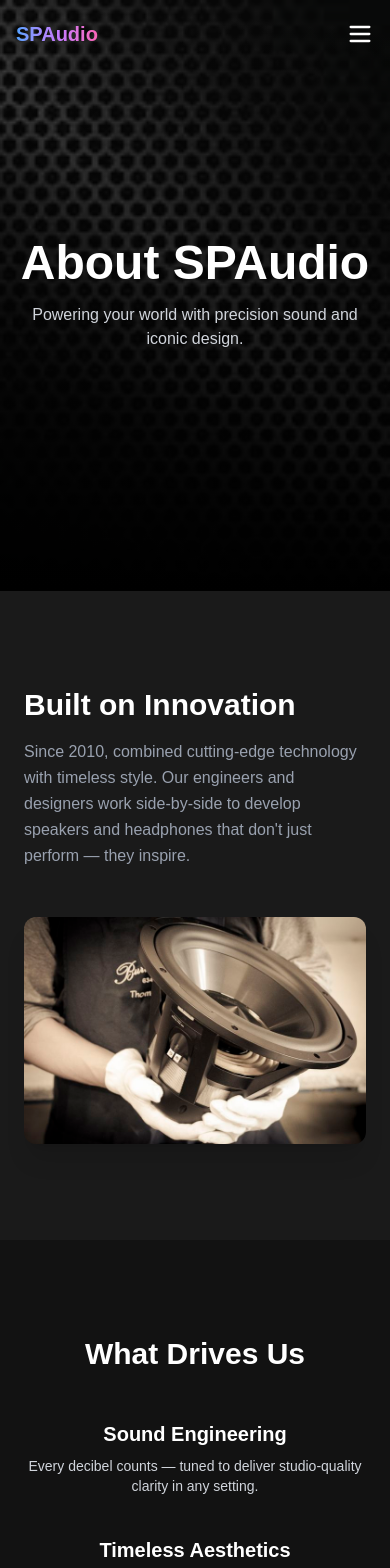
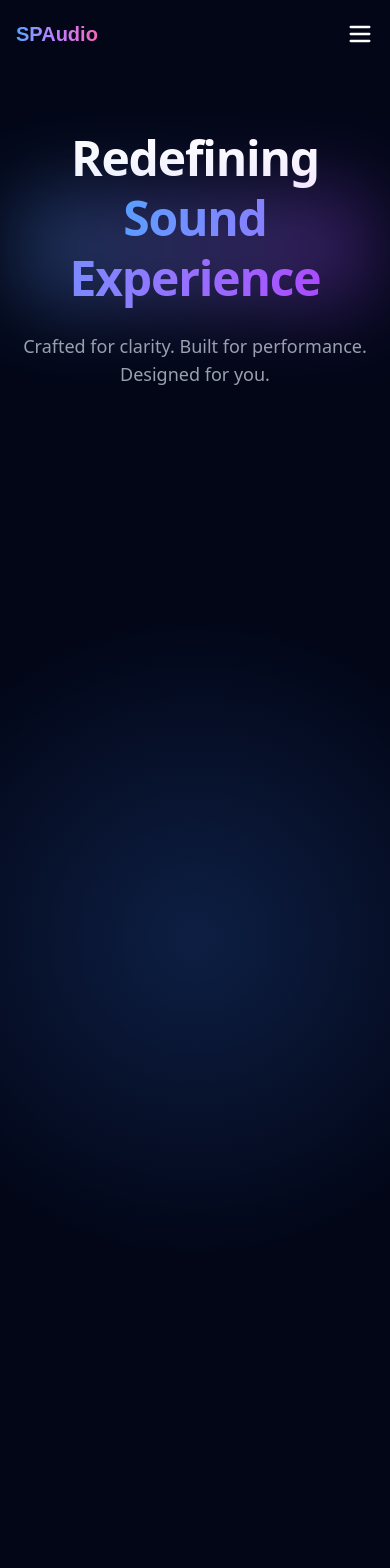
Before and after one commit to kuldipkoladiya/spAudio, a Next.js app: page /about in a window 390 px wide. Shown: the top 1568 px of the page. Built offline with nearby package versions, Linux system fonts and the light colour scheme.

Commit message:
add about page

```diff
--- a/package.json
+++ b/package.json
@@ -9,6 +9,7 @@
     "lint": "next lint"
   },
   "dependencies": {
+    "@next/font": "^14.2.15",
     "@react-three/drei": "^10.7.7",
     "@react-three/fiber": "^9.5.0",
     "@studio-freight/lenis": "^1.0.42",
--- a/src/app/about/page.tsx
+++ b/src/app/about/page.tsx
@@ -1,95 +1,257 @@
 "use client";
 
-import { useEffect } from "react";
-import AOS from "aos";
-import "aos/dist/aos.css";
-import Image from "next/image";
+import { useEffect, useRef } from "react";
+import Header from "@/components/Header";
+import gsap from "gsap";
+import ScrollTrigger from "gsap/ScrollTrigger";
 
+gsap.registerPlugin(ScrollTrigger);
+
+/* ================= PAGE ================= */
 export default function About() {
+    return (
+        <div className="bg-[#020617] text-white font-sans">
+
+
+            <HeroSection />
+            <AboutStory />   {/* GSAP */}
+            <ImageSplit />
+            <Features />
+            <CTA />
+
+        </div>
+    );
+}
+
+/* ================= HERO ================= */
+function HeroSection() {
+    const titleRef = useRef<HTMLHeadingElement>(null!);
+    const subtitleRef = useRef<HTMLParagraphElement>(null!);
+
     useEffect(() => {
-        AOS.init({ duration: 1000, once: true });
+        const tl = gsap.timeline();
+
+        tl.fromTo(
+            titleRef.current,
+            { opacity: 0, y: 60 },
+            { opacity: 1, y: 0, duration: 1.2, ease: "power3.out" }
+        );
+
+        tl.fromTo(
+            subtitleRef.current,
+            { opacity: 0, y: 30 },
+            { opacity: 1, y: 0, duration: 1, ease: "power2.out" },
+            "-=0.6"
+        );
     }, []);
 
     return (
-        <div className="bg-[#0c0c0c] text-white font-geist-sans">
-            {/* Dark Banner Section */}
-            <section className="relative h-[70vh] flex items-center justify-center overflow-hidden">
-                <Image
-                    src="/images/about-1.jpeg"
-                    alt="About Banner"
-                    fill
-                    className="object-cover opacity-40"
-                    style={{ objectFit: "cover", zIndex: 0 }}
-                    priority
-                />
-                <div className="absolute inset-0 bg-gradient-to-t from-black to-transparent" />
-                <div className="relative z-10 text-center px-4 sm:px-10">
-                    <h1 className="text-5xl sm:text-7xl font-extrabold" data-aos="fade-down">
-                        About SPAudio
-                    </h1>
-                    <p className="mt-4 text-gray-300 text-base sm:text-lg max-w-2xl mx-auto" data-aos="fade-up">
-                        Powering your world with precision sound and iconic design.
-                    </p>
-                </div>
-            </section>
+        <section className="py-32 md:py-40 text-center px-4 overflow-hidden">
 
-            {/* Two-Column Info Section */}
-            <section className="py-24 px-6 sm:px-16 bg-[#1a1a1a]">
-                <div className="max-w-7xl mx-auto grid grid-cols-1 md:grid-cols-2 gap-12 items-center">
-                    <div data-aos="fade-right">
-                        <h2 className="text-3xl sm:text-4xl font-bold mb-4 text-white">Built on Innovation</h2>
-                        <p className="text-gray-400 text-base sm:text-lg leading-relaxed">
-                            Since 2010, combined cutting-edge technology with timeless style. Our engineers and designers work side-by-side to develop speakers and headphones that don&apos;t just perform — they inspire.
+            <h1
+                ref={titleRef}
+                className="text-5xl md:text-7xl font-extrabold tracking-tight leading-tight opacity-0"
+            >
+                Redefining{" "}
+                <span className="relative inline-block">
+          <span className="bg-gradient-to-r from-blue-400 to-purple-500 text-transparent bg-clip-text">
+            Sound Experience
+          </span>
+          <span className="absolute inset-0 blur-2xl opacity-30 bg-gradient-to-r from-blue-400 to-purple-500"></span>
+        </span>
+            </h1>
+
+            <p
+                ref={subtitleRef}
+                className="mt-6 text-gray-400 max-w-xl mx-auto text-lg opacity-0"
+            >
+                Crafted for clarity. Built for performance. Designed for you.
+            </p>
+
+        </section>
+    );
+}
+
+/* ================= GSAP STORY ================= */
+function AboutStory() {
+    const sectionRef = useRef<HTMLDivElement>(null!);
+    const refs = useRef<any[]>([]);
+
+    const frames = [
+        {
+            top: "Sound is emotion",
+            main: "FEEL EVERY NOTE",
+            bottom: "We create immersive audio experiences",
+        },
+        {
+            top: "Engineered with precision",
+            main: "PURE PERFORMANCE",
+            bottom: "Every detail matters — inside and out",
+        },
+        {
+            top: "Trusted globally",
+            main: "1M+ USERS",
+            bottom: "Built for those who expect more",
+        },
+    ];
+
+    useEffect(() => {
+        const tl = gsap.timeline({
+            scrollTrigger: {
+                trigger: sectionRef.current,
+                start: "top top",
+                end: "+=500%",
+                scrub: 2,
+                pin: true,
+            },
+        });
+
+        refs.current.forEach((frame) => {
+            tl.fromTo(frame.top, { opacity: 0, y: 30 }, { opacity: 1, y: 0 });
+            tl.fromTo(frame.main, { opacity: 0, scale: 0.9 }, { opacity: 1, scale: 1 });
+            tl.fromTo(frame.bottom, { opacity: 0, y: -20 }, { opacity: 1, y: 0 });
+
+            tl.to({}, { duration: 1 });
+
+            tl.to([frame.top, frame.main, frame.bottom], {
+                opacity: 0,
+                y: -40,
+            });
+        });
+
+        return () => ScrollTrigger.getAll().forEach((t) => t.kill());
+    }, []);
+
+    return (
+        <section
+            ref={sectionRef}
+            className="relative h-screen flex items-center justify-center overflow-hidden"
+        >
+            {/* BG Glow */}
+            <div className="absolute inset-0 bg-[radial-gradient(circle_at_center,rgba(59,130,246,0.2),transparent_70%)]" />
+
+            <div className="relative z-10 text-center px-6">
+
+                {frames.map((f, i) => (
+                    <div
+                        key={i}
+                        className="absolute inset-0 flex flex-col items-center justify-center"
+                        ref={(el) => {
+                            if (el) {
+                                refs.current[i] = {
+                                    top: el.children[0],
+                                    main: el.children[1],
+                                    bottom: el.children[2],
+                                };
+                            }
+                        }}
+                    >
+                        {/* TOP */}
+                        <p className="opacity-0 text-xs tracking-[0.3em] uppercase text-gray-400">
+                            {f.top}
+                        </p>
+
+                        {/* MAIN (BETTER FONT LOOK) */}
+                        <h1 className="opacity-0 text-[clamp(3rem,10vw,8rem)] font-black tracking-tight leading-none">
+                            {f.main}
+                        </h1>
+
+                        {/* BOTTOM */}
+                        <p className="opacity-0 mt-6 text-gray-400 max-w-md">
+                            {f.bottom}
                         </p>
                     </div>
-                    <div data-aos="fade-left">
-                        <Image
-                            src="/images/e2843a51-d3bf-498b-99ce-a64cca1683ca.jpeg"
-                            alt="Innovation"
-                            width={700}
-                            height={500}
-                            className="w-full rounded-xl object-cover shadow-xl"
-                        />
-                    </div>
-                </div>
-            </section>
+                ))}
 
-            {/* Highlight Features Section */}
-            <section className="bg-[#121212] py-24 px-6 sm:px-16 text-center" data-aos="fade-up">
-                <h2 className="text-3xl sm:text-4xl font-bold mb-12">What Drives Us</h2>
-                <div className="grid grid-cols-1 sm:grid-cols-3 gap-10 text-gray-300">
-                    <div>
-                        <h3 className="text-xl font-semibold mb-2 text-white">Sound Engineering</h3>
-                        <p className="text-sm">Every decibel counts — tuned to deliver studio-quality clarity in any setting.</p>
-                    </div>
-                    <div>
-                        <h3 className="text-xl font-semibold mb-2 text-white">Timeless Aesthetics</h3>
-                        <p className="text-sm">Design that never fades, crafted with bold silhouettes and premium finishes.</p>
-                    </div>
-                    <div>
-                        <h3 className="text-xl font-semibold mb-2 text-white">Enduring Craft</h3>
-                        <p className="text-sm">We obsess over durability, building products meant to last and evolve.</p>
-                    </div>
-                </div>
-            </section>
-
-            {/* CTA Footer Section */}
-            <section className="bg-gradient-to-b from-black to-[#0c0c0c] py-20 px-6 sm:px-16 text-center">
-                <h2 className="text-2xl sm:text-3xl font-semibold text-white mb-4" data-aos="fade-up">
-                    Experience our legacy in sound.
-                </h2>
-                <p className="text-gray-400 text-sm sm:text-base mb-6 max-w-lg mx-auto" data-aos="fade-up" data-aos-delay="150">
-                    Dive deeper into what makes SPAudio a leader in the audio revolution.
-                </p>
-                <a
-                    href="/products"
-                    className="inline-block bg-white text-black px-6 py-3 rounded-full hover:bg-gray-200 transition text-sm font-medium"
-                    data-aos="fade-up"
-                    data-aos-delay="300"
-                >
-                    Explore Our Gear
-                </a>
-            </section>
-        </div>
+            </div>
+        </section>
     );
 }
+
+/* ================= IMAGE SPLIT ================= */
+function ImageSplit() {
+    return (
+        <section className="py-32 px-6 md:px-20 grid md:grid-cols-2 gap-12 items-center max-w-7xl mx-auto">
+
+            <img
+                src="https://images.pexels.com/photos/3394650/pexels-photo-3394650.jpeg"
+                className="rounded-2xl h-[400px] w-full object-cover"
+            />
+
+            <div>
+                <h2 className="text-4xl md:text-5xl font-bold">
+                    Designed for Real Life
+                </h2>
+
+                <p className="mt-4 text-gray-400">
+                    Whether you're working, traveling, or relaxing — our audio adapts to your lifestyle.
+                </p>
+            </div>
+
+        </section>
+    );
+}
+
+/* ================= FEATURES ================= */
+function Features() {
+    const items = ["Deep Bass", "Wireless Freedom", "Premium Build"];
+
+    return (
+        <section className="py-24 px-6 md:px-20 text-center">
+
+            <h2 className="text-4xl md:text-5xl font-bold mb-12">
+                Why SPAudio
+            </h2>
+
+            <div className="grid md:grid-cols-3 gap-6 max-w-6xl mx-auto">
+                {items.map((item, i) => (
+                    <div
+                        key={i}
+                        className="p-8 rounded-2xl bg-white/5 backdrop-blur border border-white/10 hover:scale-105 transition"
+                    >
+                        <h3 className="text-xl font-semibold">{item}</h3>
+                    </div>
+                ))}
+            </div>
+
+        </section>
+    );
+}
+
+/* ================= CTA ================= */
+function CTA() {
+    const ref = useRef<HTMLDivElement>(null!);
+
+    useEffect(() => {
+        let t = 0;
+
+        function animate() {
+            t += 0.01;
+
+            if (ref.current) {
+                ref.current.style.background = `
+          radial-gradient(circle at ${50 + Math.sin(t) * 30}% ${50 + Math.cos(t) * 30}%, #3b82f6, transparent),
+          radial-gradient(circle at ${50 + Math.cos(t) * 30}% ${50 + Math.sin(t) * 30}%, #a855f7, transparent)
+        `;
+            }
+
+            requestAnimationFrame(animate);
+        }
+
+        animate();
+    }, []);
+
+    return (
+        <section ref={ref} className="py-28 text-center">
+
+            <h2 className="text-3xl md:text-5xl font-bold">
+                Experience Sound Like Never Before
+            </h2>
+
+            <button className="mt-6 px-8 py-3 bg-white text-black rounded-full">
+                Explore Products
+            </button>
+
+        </section>
+    );
+}
```
Also changed, not shown: src/app/layout.tsx (+7 -2 lines), 1 other file (tests, documents, lock files or other folders).
